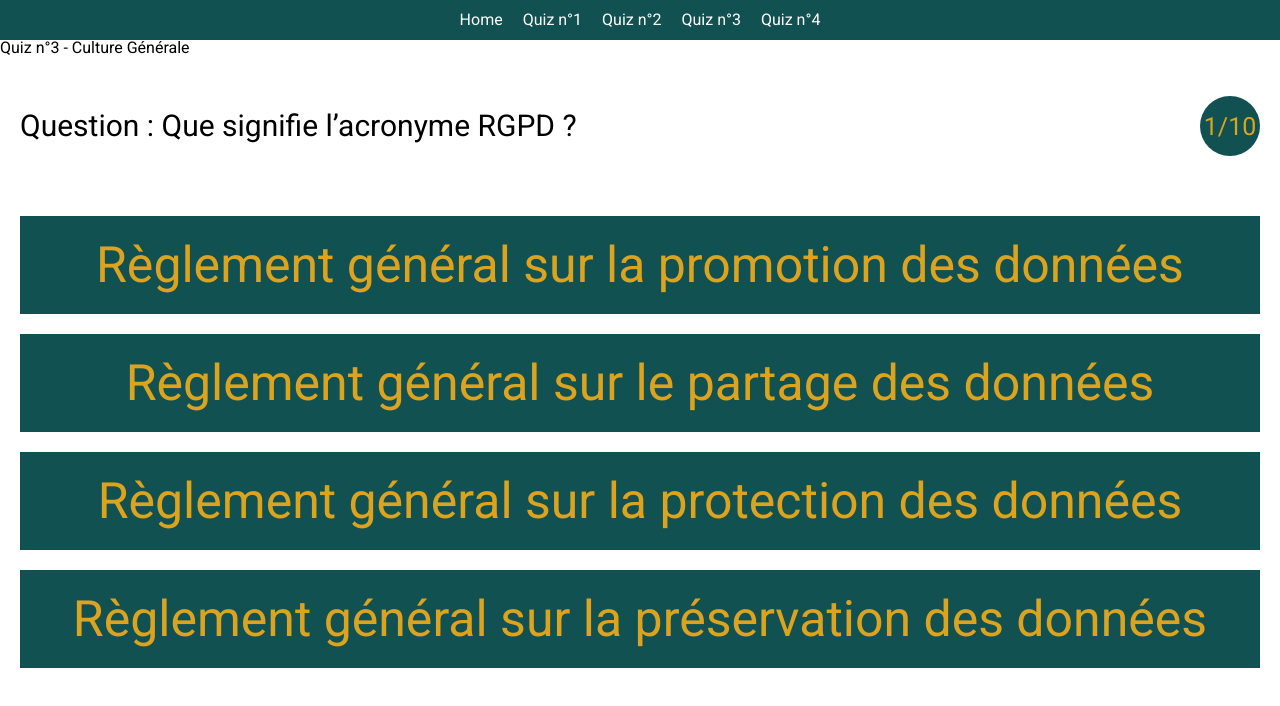
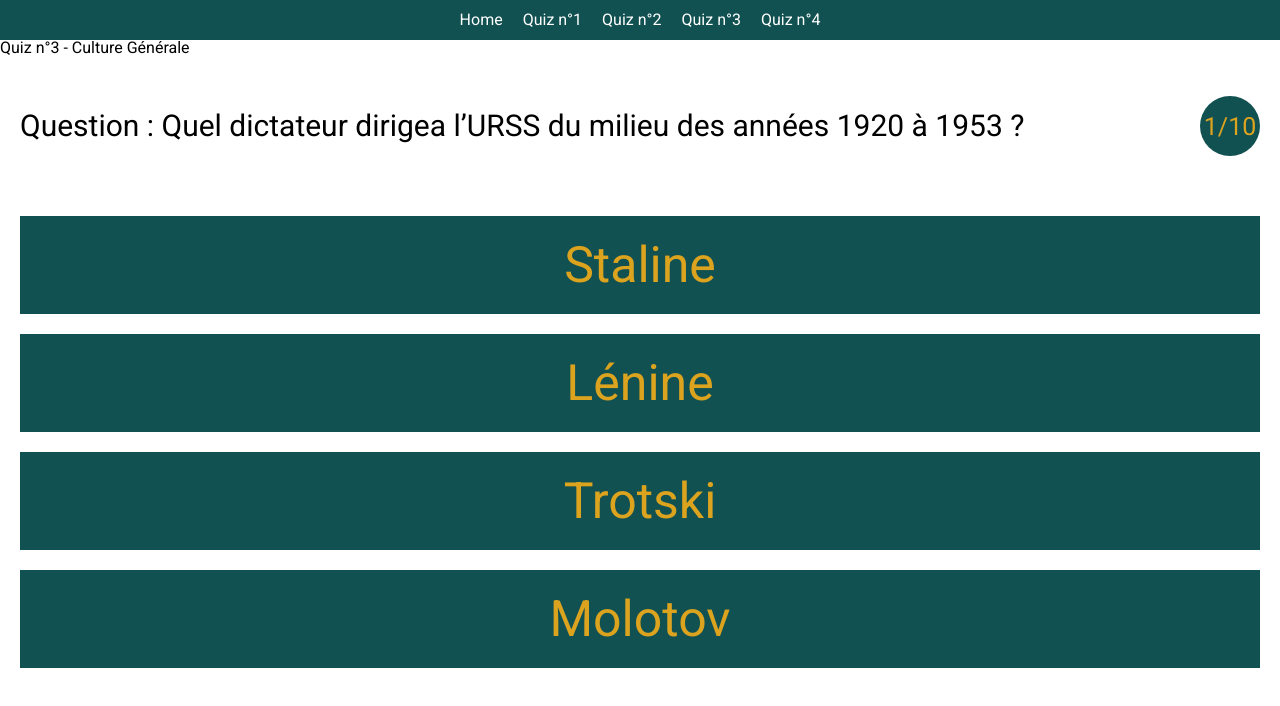
Before and after one commit to Mathieught/React_Mathieu_Gauchet-Elise_Knowles, a React (Create React App) app: page /Quiz3 in a window 1280 px wide. Shown: the top 706 px of the page. Built offline with nearby package versions, Linux system fonts and the light colour scheme.

Commit message:
[fix] nom fichier et call questions

```diff
--- a/src/components/Quiz3.js
+++ b/src/components/Quiz3.js
@@ -5,7 +5,7 @@ function Quiz3(){
   return(
       <div>
           <p> Quiz n°3 - Culture Générale</p>
-          <Quiz infoQuestion={data.questions2}/>
+          <Quiz infoQuestion={data.questions3}/>
       </div>
   )
 }
--- a/src/components/Quiz4.js
+++ b/src/components/Quiz4.js
@@ -5,7 +5,7 @@ function Quiz4(){
   return(
     <div>
         <p> Quiz n°4 : Musique </p>
-        <Quiz infoQuestion={data.questions2}/>
+        <Quiz infoQuestion={data.questions4}/>
     </div>
   )
 }
```
